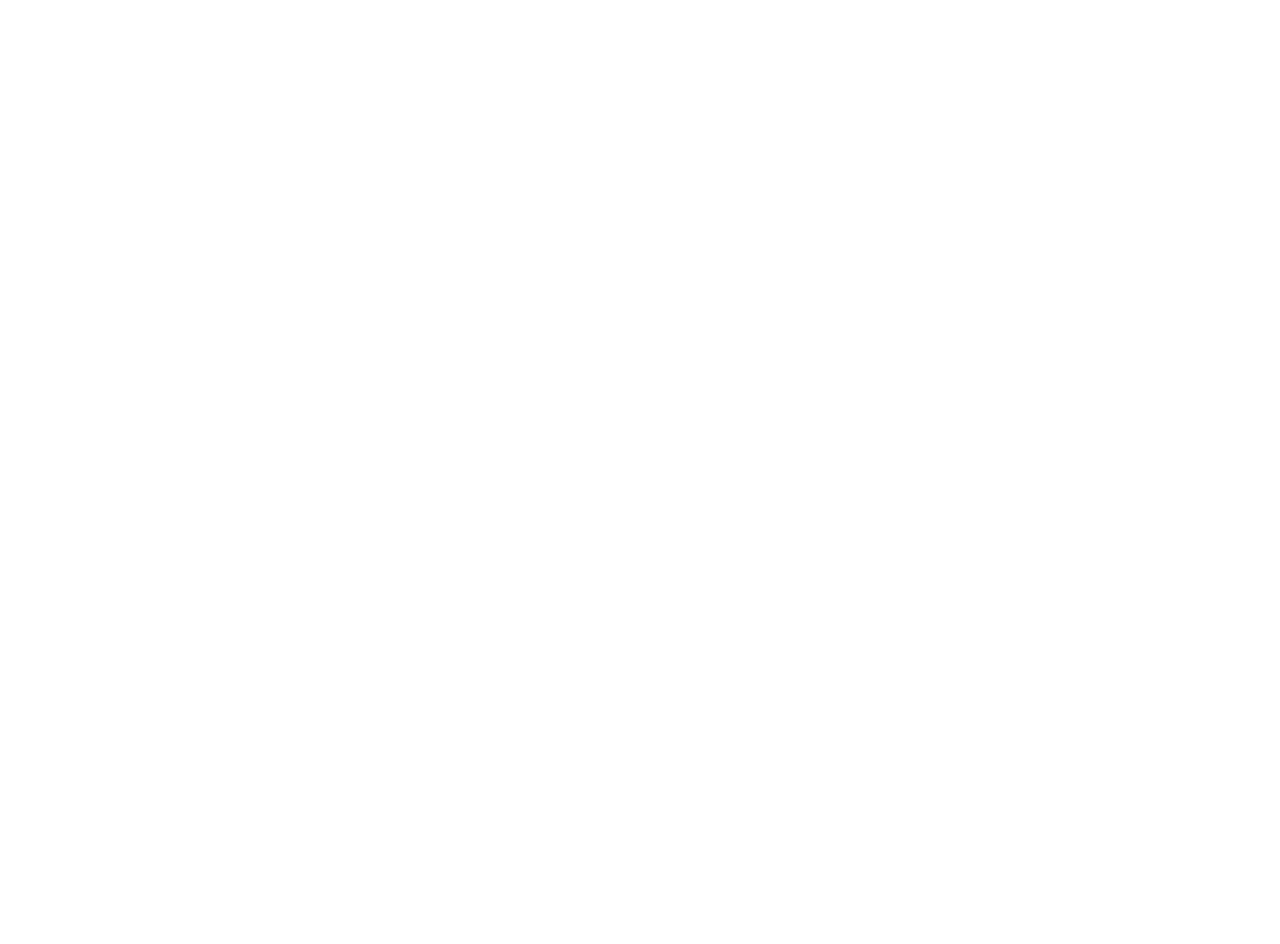
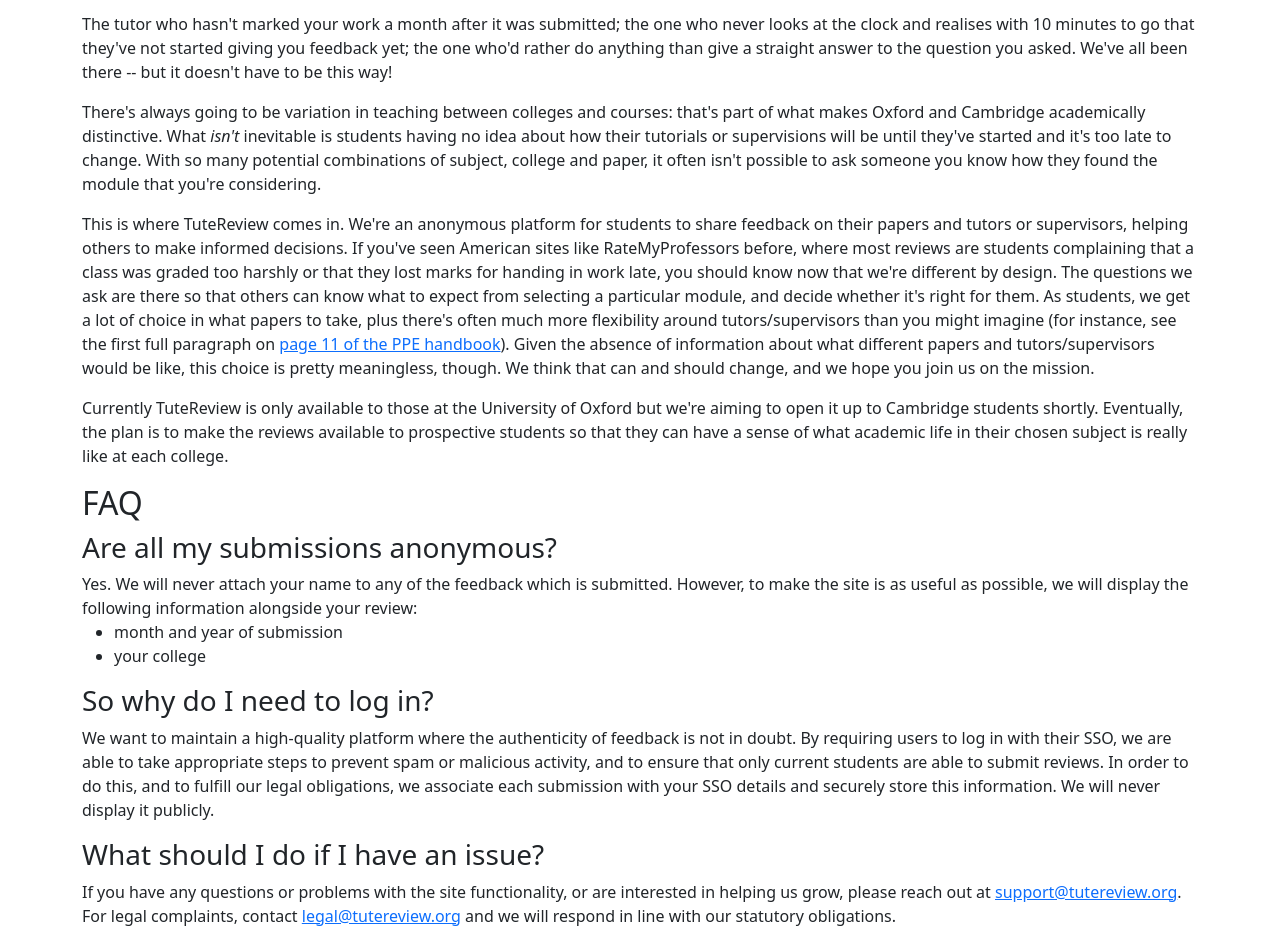
Before and after one commit to selvaradov/tutereview, a React (Create React App) app in the folder client/: page / in a window 1280 px wide. Shown: the part 240-1184 px from the top of the page. Before the commit the page ends 800 px from the top, so only its background shows below. Built offline with nearby package versions, Linux system fonts and the light colour scheme; no server answers.

Commit message:
add about and FAQ

```diff
--- a/client/public/index.html
+++ b/client/public/index.html
@@ -7,7 +7,7 @@
     <meta name="theme-color" content="#000000" />
     <meta
       name="description"
-      content="An anonymous review platform where undergraduates share feedback on their papers and tutors, helping others to make informed decisions."
+      content="An anonymous platform for students to share feedback on their papers and tutors or supervisors, helping others to make informed decisions."
     />
     <link rel="apple-touch-icon" href="%PUBLIC_URL%/logo192.png" />
     <link rel="manifest" href="%PUBLIC_URL%/manifest.json" />
--- /dev/null
+++ b/client/src/components/AboutSection.tsx
@@ -0,0 +1,43 @@
+const AboutSection = () => {
+  return (
+    <div id="about">
+      <h2>About</h2>
+      <p>
+        The tutor who hasn't marked your work a month after it was submitted; the one who
+        never looks at the clock and realises with 10 minutes to go that they've not started
+        giving you feedback yet; the one who'd rather do anything than give a straight answer
+        to the question you asked. We've all been there -- but it doesn't have to be this way!
+      </p>
+      <p>
+        There's always going to be variation in teaching between colleges and courses: that's part
+        of what makes Oxford and Cambridge academically distinctive. What <em>isn't</em> inevitable
+        is students having no idea about how their tutorials or supervisions will be until they've
+        started and it's too late to change. With so many potential combinations of subject, college
+        and paper, it often isn't possible to ask someone you know how they found the module that
+        you're considering.
+      </p>
+      <p>
+        This is where TuteReview comes in. We're an anonymous platform for students to share feedback on
+        their papers and tutors or supervisors, helping others to make informed decisions.
+        If you've seen American sites like RateMyProfessors before, where most reviews are students
+        complaining that a class was graded too harshly or that they lost marks for handing in work late,
+        you should know now that we're different by design. The questions we ask are there so that others can know
+        what to expect from selecting a particular module, and decide whether it's right for them.
+        As students, we get a lot of choice in what papers to take, plus there's often much more
+        flexibility around tutors/supervisors than you might imagine (for instance, see the first
+        full paragraph on <a href="https://www.ppe.ox.ac.uk/sitefiles/ppe-handbook-prelims-2023-24-final-1.0.pdf#page=11">
+          page 11 of the PPE handbook</a>). Given the absence of information about what different
+        papers and tutors/supervisors would be like, this choice is pretty meaningless, though.
+        We think that can and should change, and we hope you join us on the mission.
+      </p>
+      <p>
+        Currently TuteReview is only available to those at the University of Oxford but
+        we're aiming to open it up to Cambridge students shortly. Eventually, the plan is to
+        make the reviews available to prospective students so that they can have a sense
+        of what academic life in their chosen subject is really like at each college.
+      </p>
+    </div>
+  );
+};
+
+export default AboutSection;
--- /dev/null
+++ b/client/src/components/FAQSection.tsx
@@ -0,0 +1,36 @@
+const FAQSection = () => {
+  return (
+    <div id="faq">
+      <h2> FAQ </h2>
+      <h3>Are all my submissions anonymous?</h3>
+      <p>
+        Yes. We will never attach your name to any of the feedback
+        which is submitted. However, to make the site is as useful as possible, we will display
+        the following information alongside your review:
+        <ul>
+          <li>month and year of submission</li>
+          <li>your college</li>
+        </ul>
+      </p>
+      <h3> So why do I need to log in?</h3>
+      <p>
+        We want to maintain a high-quality platform where the authenticity of feedback
+        is not in doubt. By requiring users to log in with their SSO, we
+        are able to take appropriate steps to prevent spam or malicious activity,
+        and to ensure that only current students are able to submit reviews. In order
+        to do this, and to fulfill our legal obligations, we associate each submission
+        with your SSO details and securely store this information. We will never display it publicly.
+      </p>
+      <h3> What should I do if I have an issue?</h3>
+      <p>
+        If you have any questions or problems with the site functionality,
+        or are interested in helping us grow,
+        please reach out at <a href="mailto:support@tutereview.org">support@tutereview.org</a>.
+        For legal complaints, contact <a href="mailto:legal@tutereview.org">legal@tutereview.org</a> and
+        we will respond in line with our statutory obligations.
+      </p>
+    </div>
+  );
+};
+
+export default FAQSection;
--- a/client/src/components/HomePage.tsx
+++ b/client/src/components/HomePage.tsx
@@ -1,6 +1,8 @@
 import React, { useEffect } from 'react';
 import { useAuth } from '../context/AuthContext';
-import { Button } from 'react-bootstrap'; // Ensure Button is imported from react-bootstrap
+import { Button } from 'react-bootstrap';
+import AboutSection from './AboutSection';
+import FAQSection from './FAQSection';
 
 const HomePage: React.FC = () => {
   const { isAuthenticated, isLoading, login } = useAuth();
@@ -16,7 +18,7 @@
   }
 
   return (
-    <div>
+    <>
       <h1>Welcome to TuteReview</h1>
       {isAuthenticated ? (
         <p>You are logged in. You can now access the Review and Search pages.</p>
@@ -26,7 +28,9 @@
           <Button onClick={login} variant="primary">Continue with Microsoft</Button>
         </>
       )}
-    </div>
+      <AboutSection />
+      <FAQSection />
+    </>
   );
 };
 
```
